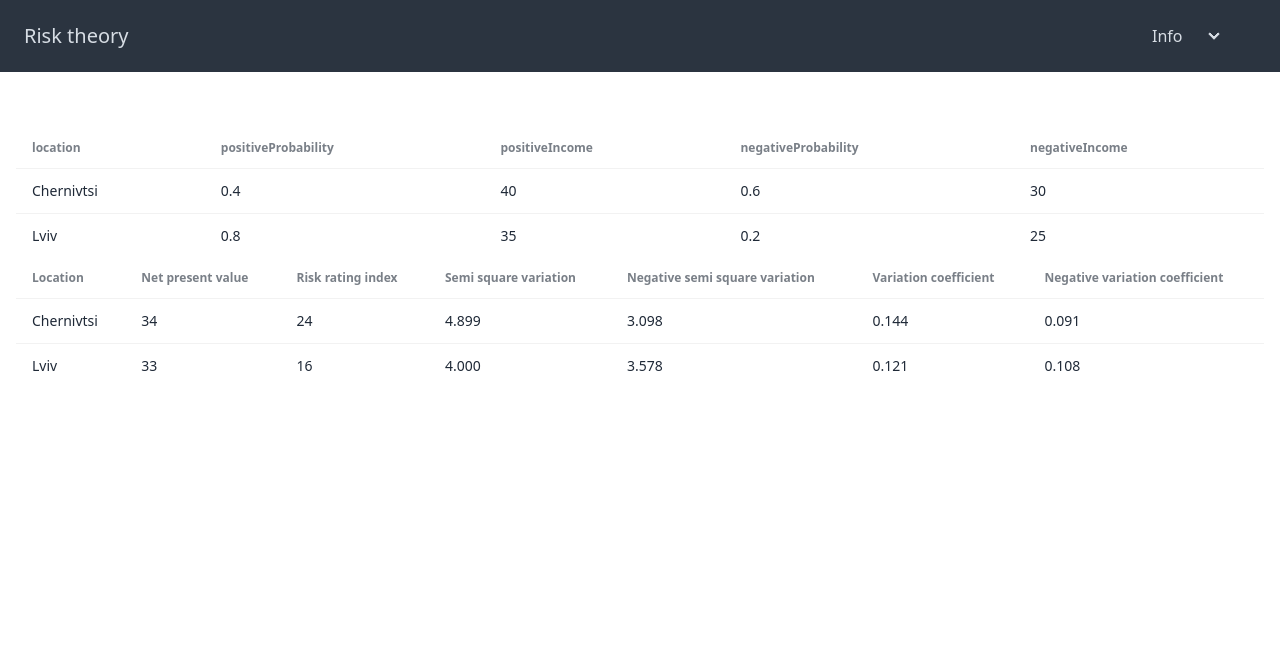
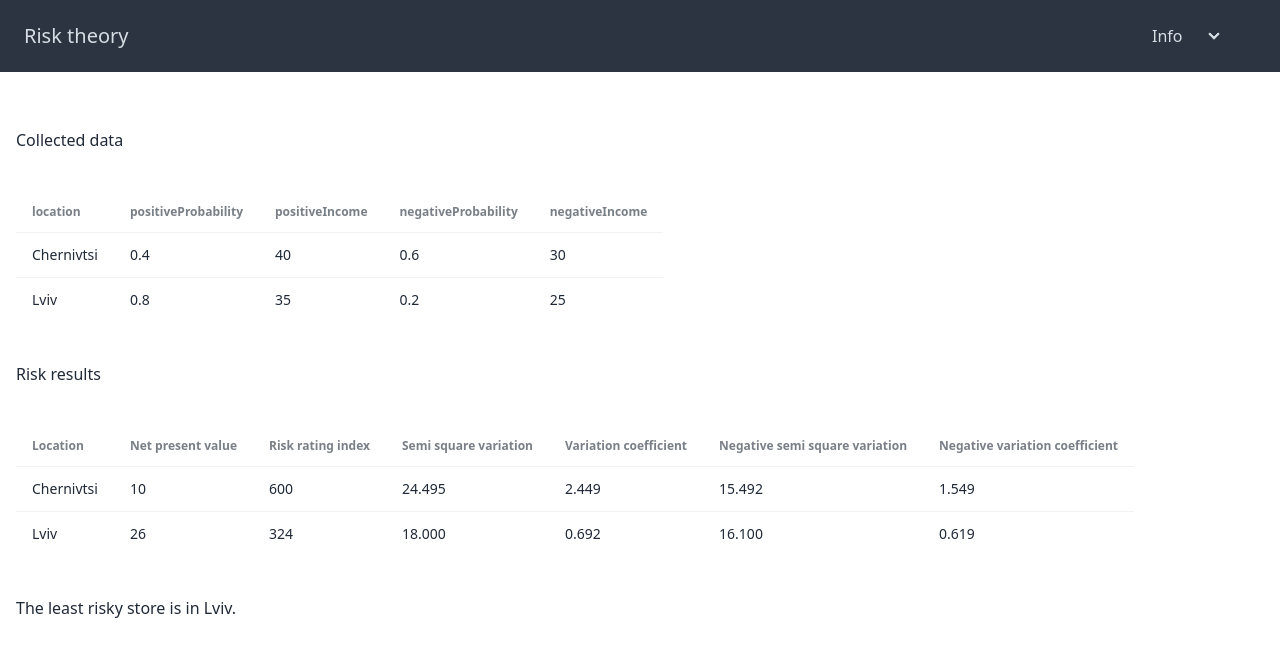
Before and after one commit to DanBe202/risk-theory-labs, a Vue app: page /labs/market-success in a window 1280 px wide. Shown: the top 656 px of the page. Built offline with nearby package versions, Linux system fonts and the light colour scheme.

Commit message:
Second lab fix

```diff
--- a/src/components/labs/market-lab/market.ts
+++ b/src/components/labs/market-lab/market.ts
@@ -34,32 +34,41 @@ export class Market {
       this.netPresentValue().toString(),
       this.riskRatingIndex().toString(),
       this.semiSquareVariation().toFixed(3),
+      this.variationCoefficient().toFixed(3),
       this.negativeSemiSquareVariation().toFixed(3),
-      this.variationCoefficient().toFixed(3),
       this.negativeVariationCoefficient().toFixed(3)
     ];
   }
 
+  public calculateLoss(): number {
+    return -(this._posIncome - this._negIncome);
+  }
+
   public netPresentValue(): number {
-    return this._posProbability * this._posIncome + this._negProbability * this._negIncome;
+    return (this._posProbability * this._posIncome) + (this._negProbability * this.calculateLoss());
   }
 
   public riskRatingIndex(): number {
-    return Math.pow(this._posIncome - this.netPresentValue(), 2) * this._posProbability + Math.pow(this._negIncome - this.netPresentValue(), 2) * this._negProbability;
+    return Math.pow(this._posIncome - this.netPresentValue(), 2) * this._posProbability + Math.pow(this.calculateLoss() - this.netPresentValue(), 2) * this._negProbability;
   }
 
   public semiSquareVariation(): number {
     return Math.sqrt(this.riskRatingIndex());
-  }
-  public negativeSemiSquareVariation(): number {
-    return Math.sqrt(Math.pow(this._negIncome - this.netPresentValue(), 2) * this._negProbability);
   }
 
   public variationCoefficient(): number {
     return this.semiSquareVariation() / this.netPresentValue();
   }
 
+  public negativeSemiSquareVariation(): number {
+    return Math.sqrt(Math.pow(this.calculateLoss() - this.netPresentValue(), 2) * this._negProbability);
+  }
+
   public negativeVariationCoefficient(): number {
     return this.negativeSemiSquareVariation() / this.netPresentValue();
   }
+
+  public approximatedRisk(): number {
+    return this.semiSquareVariation() - this.negativeSemiSquareVariation() + this.variationCoefficient() - this.negativeVariationCoefficient();
+  }
 }
--- a/src/components/labs/market-lab/markets.list.ts
+++ b/src/components/labs/market-lab/markets.list.ts
@@ -21,4 +21,16 @@ export class MarketsList {
       return new Market(currentItem);
     });
   }
+
+  public leastRiskStore(): Market {
+    return this._markets.reduce((accumulator, currentValue) => {
+      if (!accumulator) {
+        return currentValue;
+      }
+      if (accumulator.approximatedRisk() > currentValue.approximatedRisk()) {
+        return currentValue;
+      }
+      return accumulator;
+    })
+  }
 }
--- a/src/views/labs/MarketSuccessView.vue
+++ b/src/views/labs/MarketSuccessView.vue
@@ -20,21 +20,32 @@ const resultNames = [
   'Net present value',
   'Risk rating index',
   'Semi square variation',
+  'Variation coefficient',
   'Negative semi square variation',
-  'Variation coefficient',
   'Negative variation coefficient',
 ];
 
 </script>
 <template>
+    <div class="flex flex-col gap-10 items-start">
+      <p>
+        Collected data
+      </p>
       <Table
         :data="tableData"
         :names="dataNames">
       </Table>
+      <p>
+        Risk results
+      </p>
       <Table
         :data="tableResults"
         :names="resultNames">
       </Table>
+      <p>
+        The least risky store is in {{ markets.leastRiskStore().location }}.
+      </p>
+    </div>
 </template>
 
 <style scoped></style>
```
Lines whose indentation alone changed are shown as unchanged.
